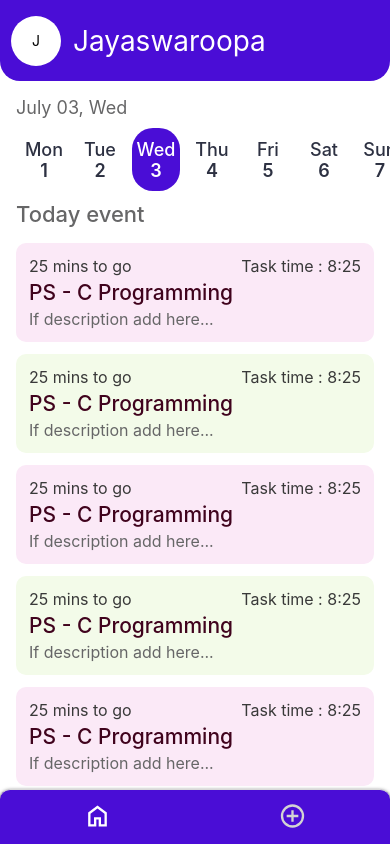
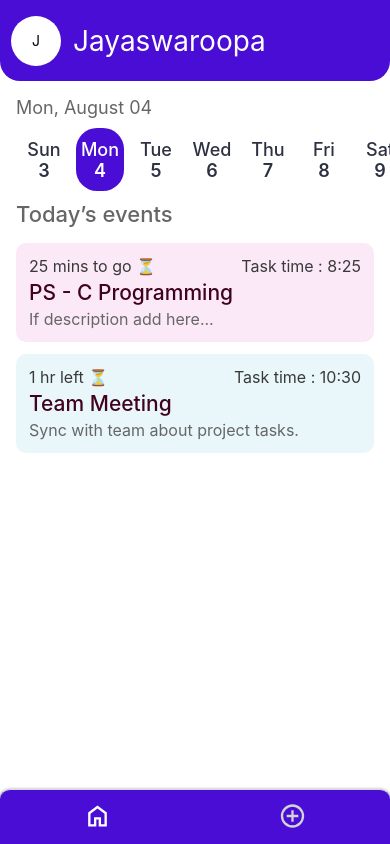
Before and after one commit to JAYASWAROOPA/TrackU, a React Native app: screen /Home in a window 390 px wide. Built offline with nearby package versions, Linux system fonts and the light colour scheme.

Commit message:
trying to push the setup page model

```diff
--- a/package.json
+++ b/package.json
@@ -10,6 +10,7 @@
     "test": "jest"
   },
   "dependencies": {
+    "@react-native-community/datetimepicker": "^8.4.4",
     "@react-native/new-app-screen": "0.80.1",
     "@react-navigation/bottom-tabs": "^7.4.6",
     "@react-navigation/native": "^7.1.17",
--- a/screens/home_page/Home.tsx
+++ b/screens/home_page/Home.tsx
@@ -5,78 +5,47 @@ import { DayContainer } from '../../components/dayContainer/DayContainer';
 import { EventCard } from '../../components/eventCard/EventCard';
 
 const HomePage = () => {
-  const [selectedDay, setSelectedDay] = useState(3);
+  const today = new Date()
+  const weekDays = ['Sun', 'Mon', 'Tue', 'Wed', 'Thu', 'Fri', 'Sat'];
+  const currentDate = today.getDate();
+  const formattedDate = today.toLocaleDateString('en-US', {
+    month: 'long',
+    day: '2-digit',
+    weekday: 'short',
+  });
 
-  const days = [
-    { day: 'Mon', date: 1 },
-    { day: 'Tue', date: 2 },
-    { day: 'Wed', date: 3 },
-    { day: 'Thu', date: 4 },
-    { day: 'Fri', date: 5 },
-    { day: 'Sat', date: 6 },
-    { day: 'Sun', date: 7 },
-  ];
+  const [selectedDay, setSelectedDay] = useState(currentDate);
+  const days = Array.from({ length: 7 }, (_, i) => {
+    const d = new Date();
+    d.setDate(today.getDate() - today.getDay() + i);
+    return {
+      day: weekDays[d.getDay()],
+      date: d.getDate(),
+    };
+  });
 
   const events = [
     {
-      timeRemaining: '25 mins to go',
+      timeRemaining: '25 mins to go ⏳',
       taskTime: '8:25',
       title: 'PS - C Programming',
       description: 'If description add here...',
       bgColor: '#fbe9f7',
     },
     {
-      timeRemaining: '25 mins to go',
-      taskTime: '8:25',
-      title: 'PS - C Programming',
-      description: 'If description add here...',
-      bgColor: '#f3fbe9',
-    },
-    {
-      timeRemaining: '25 mins to go',
-      taskTime: '8:25',
-      title: 'PS - C Programming',
-      description: 'If description add here...',
-      bgColor: '#fbe9f7',
-    },
-    {
-      timeRemaining: '25 mins to go',
-      taskTime: '8:25',
-      title: 'PS - C Programming',
-      description: 'If description add here...',
-      bgColor: '#f3fbe9',
-    },
-    {
-      timeRemaining: '25 mins to go',
-      taskTime: '8:25',
-      title: 'PS - C Programming',
-      description: 'If description add here...',
-      bgColor: '#fbe9f7',
-    },
-    {
-      timeRemaining: '25 mins to go',
-      taskTime: '8:25',
-      title: 'PS - C Programming',
-      description: 'If description add here...',
-      bgColor: '#fbe9f7',
-    },
-    {
-      timeRemaining: '25 mins to go',
-      taskTime: '8:25',
-      title: 'PS - C Programming',
-      description: 'If description add here...',
-      bgColor: '#fbe9f7',
+      timeRemaining: '1 hr left ⏳',
+      taskTime: '10:30',
+      title: 'Team Meeting',
+      description: 'Sync with team about project tasks.',
+      bgColor: '#e9f7fb',
     },
   ];
 
   return (
     <View style={styles.container}>
-      {/* Top App Bar */}
       <TopAppBar name="Jayaswaroopa" />
       <ScrollView style={styles.body}>
-        <Text style={styles.header}>July 03, Wed</Text>
-
-        {/* Days Row */}
+        <Text style={styles.header}>{formattedDate}</Text>
         <View style={styles.daysRow}>
           {days.map((d, index) => (
             <DayContainer
@@ -89,9 +58,7 @@ const HomePage = () => {
           ))}
         </View>
 
-        <Text style={styles.subHeader}>Today event</Text>
-
-        {/* Events */}
+        <Text style={styles.subHeader}>Today’s events</Text>
         {events.map((event, index) => (
           <EventCard
             key={index}
--- a/screens/setUpPage/SetUpPage.tsx
+++ b/screens/setUpPage/SetUpPage.tsx
@@ -1,40 +1,55 @@
 import React, { useState } from 'react';
-import { View, Text, ScrollView, StyleSheet, TextInput, TouchableOpacity, Modal } from 'react-native';
+import {
+  View,
+  Text,
+  ScrollView,
+  StyleSheet,
+  TextInput,
+  TouchableOpacity,
+  Modal,
+} from 'react-native';
 import { EventCard } from '../../components/eventCard/EventCard';
 import { AddIcon } from '../../assets/AddIcon';
+import DateTimePicker, { DateTimePickerEvent } from '@react-native-community/datetimepicker';
+type NewEvent = {
+  date: string;
+  taskTime: string;
+  title: string;
+  description: string;
+};
 
-const HomePage = () => {
-  const [events, setEvents] = useState([
-    {
-      date: '08-09-2025',
-      taskTime: '8:25',
-      title: 'Washing hair',
-      description: 'If description add here...',
-      bgColor: '#fbe9f7',
-    },
-  ]);
+type EventItem = NewEvent & { bgColor: string };
+
+const HomePage: React.FC = () => {
+  const [events, setEvents] = useState<EventItem[]>([]);
 
   const [searchText, setSearchText] = useState('');
   const [modalVisible, setModalVisible] = useState(false);
 
-  // Inputs for new event
-  const [newEvent, setNewEvent] = useState({
+  const [newEvent, setNewEvent] = useState<NewEvent>({
     date: '',
     taskTime: '',
     title: '',
     description: '',
   });
 
+  const colors: string[] = ['#f3fbe9', '#e9f1fb', '#fbe9f1', '#fff3e0', '#ede7f6'];
+
   const handleAddEvent = () => {
-    if (!newEvent.title.trim()) return; // at least require a title
-    setEvents([...events, { ...newEvent, bgColor: '#f3fbe9' }]);
-    setNewEvent({ date: '', taskTime: '', title: '', description: '' }); // reset inputs
+    if (!newEvent.title.trim()) return;
+
+    const randomColor = colors[Math.floor(Math.random() * colors.length)];
+    setEvents(prev => [...prev, { ...newEvent, bgColor: randomColor }]);
+
+    setNewEvent({ date: '', taskTime: '', title: '', description: '' });
     setModalVisible(false);
   };
 
+  const [showDatePicker, setShowDatePicker] = useState(false);
+  const [showTimePicker, setShowTimePicker] = useState(false);
+
   return (
     <View style={styles.container}>
-      {/* Search Bar */}
       <View style={styles.searchContainer}>
         <TextInput
           style={styles.searchBar}
@@ -44,11 +59,12 @@ const HomePage = () => {
         />
       </View>
 
-      {/* Events */}
       <View style={styles.additionalContainer}>
         <ScrollView style={styles.body}>
           <Text style={styles.subHeader}>All events</Text>
-          {events.map((event, index) => (
+
+          {events.length > 0 ? (
+            events.map((event, index) => (
               <EventCard
                 key={index}
                 timeRemaining={event.date}
@@ -57,19 +73,22 @@ const HomePage = () => {
                 description={event.description}
                 bgColor={event.bgColor}
               />
-          ))}
+            ))
+          ) : (
+            <View style={{ marginTop: 40, alignItems: 'center' }}>
+              <Text style={{ fontSize: 16, color: '#999' }}>No events found</Text>
+            </View>
+          )}
         </ScrollView>
 
-        {/* Add Button */}
         <TouchableOpacity style={styles.add} onPress={() => setModalVisible(true)}>
           <AddIcon />
         </TouchableOpacity>
       </View>
 
-      {/* Modal for Adding Event */}
       <Modal
         animationType="slide"
-        transparent={true}
+        transparent
         visible={modalVisible}
         onRequestClose={() => setModalVisible(false)}
       >
@@ -77,37 +96,84 @@ const HomePage = () => {
           <View style={styles.modalContainer}>
             <Text style={styles.modalHeader}>Add New Event</Text>
 
+            {/* Date */}
+            <TouchableOpacity onPress={() => setShowDatePicker(true)}>
               <TextInput
                 style={styles.input}
-              placeholder="Date (DD-MM-YYYY)"
+                placeholder="Pick Date"
                 value={newEvent.date}
-              onChangeText={(text) => setNewEvent({ ...newEvent, date: text })}
+                editable={false}
               />
+            </TouchableOpacity>
+
+            {showDatePicker && (
+              <DateTimePicker
+                value={new Date()}
+                mode="date"
+                display="default"
+                onChange={(e: DateTimePickerEvent, selectedDate?: Date) => {
+                  setShowDatePicker(false);
+                  if (selectedDate) {
+                    const formatted = selectedDate.toLocaleDateString('en-GB'); // DD/MM/YYYY
+                    setNewEvent(prev => ({ ...prev, date: formatted }));
+                  }
+                }}
+              />
+            )}
+
+            {/* Time */}
+            <TouchableOpacity onPress={() => setShowTimePicker(true)}>
               <TextInput
                 style={styles.input}
-              placeholder="Time (HH:MM)"
+                placeholder="Pick Time"
                 value={newEvent.taskTime}
-              onChangeText={(text) => setNewEvent({ ...newEvent, taskTime: text })}
+                editable={false}
               />
+            </TouchableOpacity>
+
+            {showTimePicker && (
+              <DateTimePicker
+                value={new Date()}
+                mode="time"
+                display="default"
+                onChange={(e: DateTimePickerEvent, selectedTime?: Date) => {
+                  setShowTimePicker(false);
+                  if (selectedTime) {
+                    const formatted = selectedTime.toLocaleTimeString([], {
+                      hour: '2-digit',
+                      minute: '2-digit',
+                    });
+                    setNewEvent(prev => ({ ...prev, taskTime: formatted }));
+                  }
+                }}
+              />
+            )}
+
             <TextInput
               style={styles.input}
               placeholder="Event Title"
               value={newEvent.title}
-              onChangeText={(text) => setNewEvent({ ...newEvent, title: text })}
+              onChangeText={text => setNewEvent(prev => ({ ...prev, title: text }))}
             />
             <TextInput
               style={[styles.input, { height: 80 }]}
               placeholder="Description"
               multiline
               value={newEvent.description}
-              onChangeText={(text) => setNewEvent({ ...newEvent, description: text })}
+              onChangeText={text => setNewEvent(prev => ({ ...prev, description: text }))}
             />
 
             <View style={styles.modalButtons}>
-              <TouchableOpacity style={[styles.button, { backgroundColor: '#400AD6' }]} onPress={handleAddEvent}>
+              <TouchableOpacity
+                style={[styles.button, { backgroundColor: '#400AD6' }]}
+                onPress={handleAddEvent}
+              >
                 <Text style={styles.buttonText}>Add</Text>
               </TouchableOpacity>
-              <TouchableOpacity style={[styles.button, { backgroundColor: '#999' }]} onPress={() => setModalVisible(false)}>
+              <TouchableOpacity
+                style={[styles.button, { backgroundColor: '#999' }]}
+                onPress={() => setModalVisible(false)}
+              >
                 <Text style={styles.buttonText}>Cancel</Text>
               </TouchableOpacity>
             </View>
@@ -118,10 +184,16 @@ const HomePage = () => {
   );
 };
 
+// ---- Styles ----
 const styles = StyleSheet.create({
   container: { flex: 1, backgroundColor: '#fff' },
   body: { flex: 1, padding: 16 },
-  subHeader: { fontSize: 22, marginBottom: 10, fontWeight: '500', color: '#666667' },
+  subHeader: {
+    fontSize: 22,
+    marginBottom: 10,
+    fontWeight: '500',
+    color: '#666667',
+  },
   searchBar: {
     height: 45,
     borderRadius: 8,
@@ -182,7 +254,11 @@ const styles = StyleSheet.create({
     fontSize: 16,
     marginBottom: 12,
   },
-  modalButtons: { flexDirection: 'row', justifyContent: 'space-between', marginTop: 10 },
+  modalButtons: {
+    flexDirection: 'row',
+    justifyContent: 'space-between',
+    marginTop: 10,
+  },
   button: {
     flex: 1,
     marginHorizontal: 5,
```
Also changed, not shown: 1 other file (tests, documents, lock files or other folders). Lines whose indentation alone changed are shown as unchanged.
